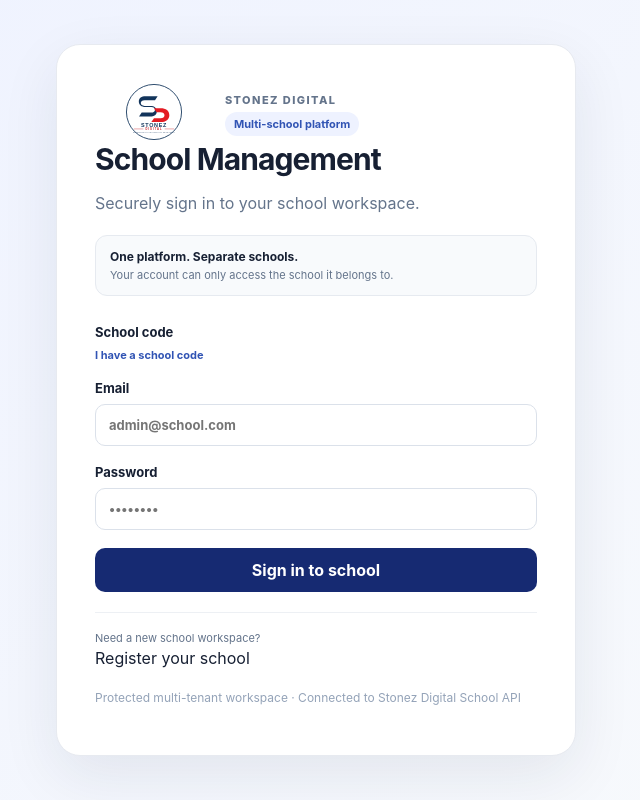
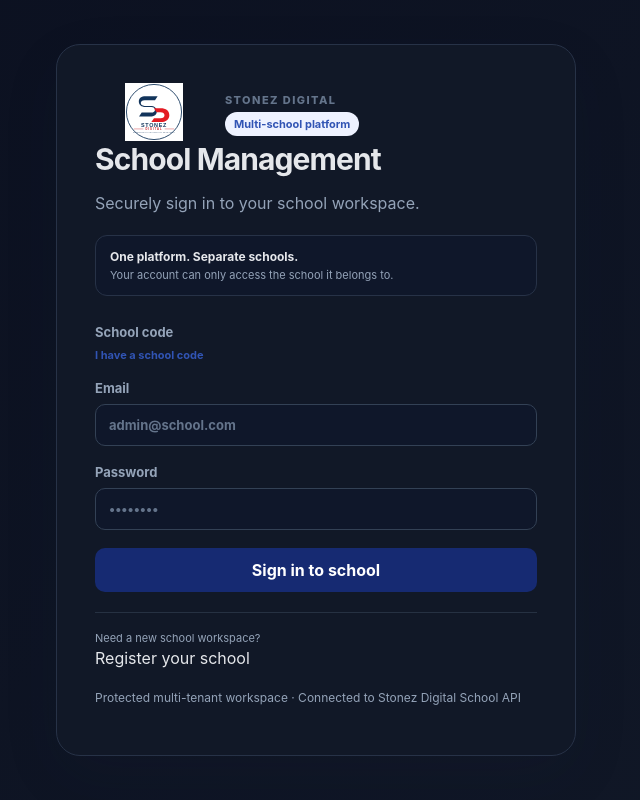
Before and after one commit to Stonez-Digital/user-management-app, a Next.js app in the folder frontend/: page / in a window 1280 px wide. Shown: the whole page, without its empty margins (324-964 px from the left). Built offline with nearby package versions, Linux system fonts and the light colour scheme.

Commit message:
style: set platform dark mode

```diff
--- a/frontend/app/globals.css
+++ b/frontend/app/globals.css
@@ -83,4 +83,23 @@ td strong,td small{display:block}td small{font-size:11px;color:#94a3b8;margin-to
 @media (max-width:700px){.auth-card{border-radius:18px;padding:28px}.topbar{display:block;margin-bottom:22px}.status{display:inline-block;margin-top:12px;max-width:100%;overflow:hidden;text-overflow:ellipsis}.panel{padding:16px}.panel-head{align-items:flex-start;flex-direction:column;gap:10px}.panel-head>div:last-child{max-width:100%}.school-identity,.tenant-cards,.school-form{grid-template-columns:1fr}.form-grid{grid-template-columns:1fr}.search-inline{width:100%}.module-grid{grid-template-columns:1fr}.role-list div{align-items:flex-start}}
 @media (max-width:560px){.content,.standalone{padding:16px}.sidebar{width:58px;padding:16px 7px}.sidebar .logo{padding-bottom:20px}.sidebar nav{gap:3px}.sidebar nav a{padding:10px 5px}.content,.standalone{margin-left:58px}.stats{grid-template-columns:1fr 1fr;gap:10px}.stat{padding:15px}.stat strong{font-size:26px}.grid-2{gap:0}.panel{margin-bottom:12px}.auth-card,.auth-card-wide{width:calc(100% - 20px);padding:22px}.auth-logo{width:100px;height:50px}.auth-card h1,.topbar h1{font-size:25px}.form{gap:15px;margin-top:22px}.form input,.form-grid input,.form-grid select{min-height:46px}.toolbar{display:grid;grid-template-columns:1fr}.toolbar input{width:100%}.inline-form{display:grid;grid-template-columns:1fr}.inline-form input,.inline-form select,.inline-form button{width:100%;min-height:44px}}
 @media (max-width:380px){.content,.standalone{padding:12px}.sidebar{width:52px;padding-left:5px;padding-right:5px}.content,.standalone{margin-left:52px}.stats{grid-template-columns:1fr}.auth-card,.auth-card-wide{width:calc(100% - 16px);padding:18px}}
+
+/* Platform dark mode */
+:root{color-scheme:dark}
+body{background:#0b1020;color:#e5e7eb}
+.auth-shell{background:linear-gradient(135deg,#0b1020,#111827)}
+.auth-card,.stat,.panel,.status{background:#111827;border-color:#273247;color:#e5e7eb}
+.muted,.stat span,.stat small,.panel-head p,.form label,.hint,.logo small,.mini-user small,.tenant-note span,.auth-footer span,.auth-footer strong,.school-code-card small,.school-code-card span,.tenant-cards span,.tenant-cards small{color:#94a3b8}
+.form input,.toolbar input,.form-grid input,.form-grid select,.inline-form input,.inline-form select,.search-inline{background:#0f172a;color:#e5e7eb;border-color:#334155}
+.form input::placeholder,.toolbar input::placeholder,.search-inline::placeholder{color:#64748b}
+.form input:focus,.toolbar input:focus,.form-grid input:focus,.inline-form input:focus,.form-grid select:focus,.inline-form select:focus,.search-inline:focus{border-color:#6b82d6;box-shadow:0 0 0 3px #6b82d633}
+.error{background:#3a1720;color:#fecdd3;border-color:#7f1d2d}
+.status{color:#cbd5e1}
+table th{color:#94a3b8}th,td{border-bottom-color:#263142}td small{color:#64748b}
+.role-list div{border-bottom-color:#263142}
+.module,.school-code-card,.tenant-cards>div{border-color:#273247;background:#111827}
+.nested-list{background:#0f172a}.nested-item{background:#1e293b;color:#cbd5e1}
+.tenant-note{background:#0f172a;border-color:#273247}
+.auth-footer{border-top-color:#263142}
+.school-code-card strong,.tenant-cards strong{color:#f8fafc}
 @media (prefers-reduced-motion:reduce){*,*::before,*::after{scroll-behavior:auto!important;transition:none!important;animation:none!important}}
```
